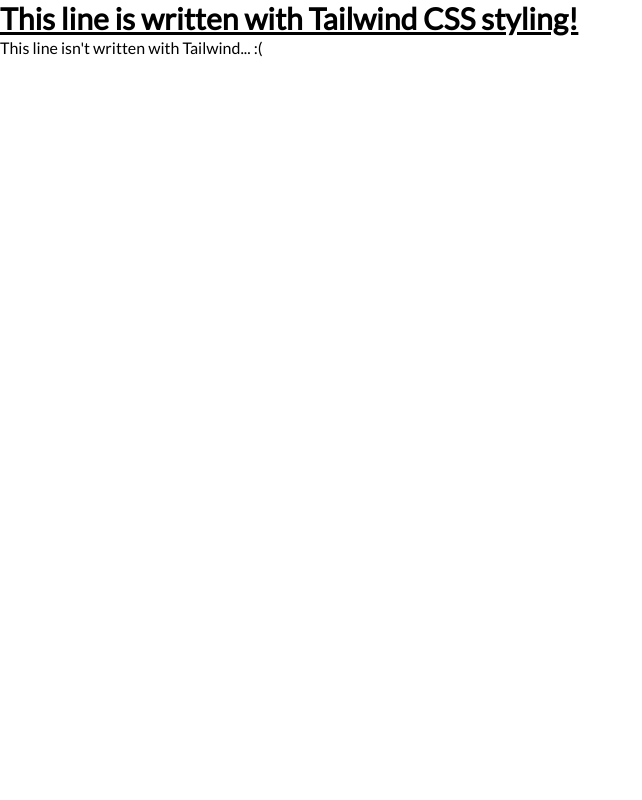
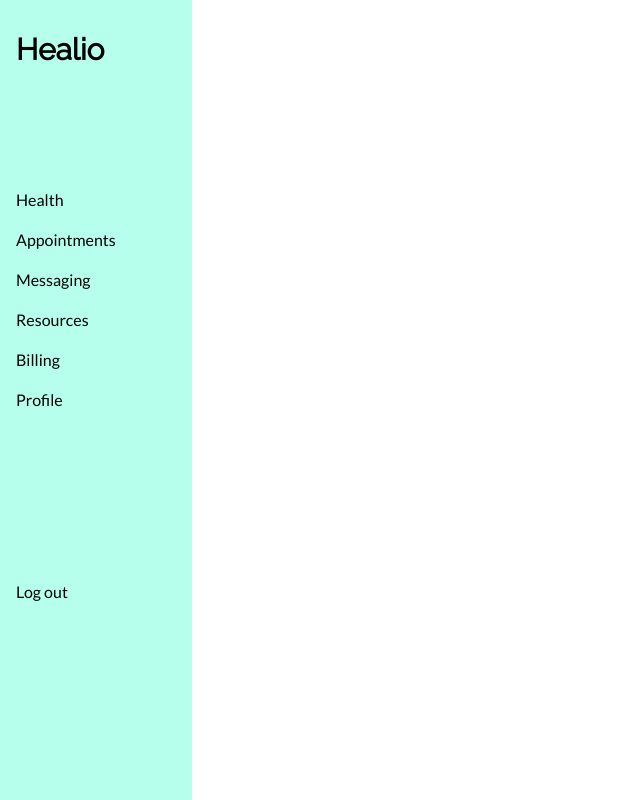
Before and after one commit to Jasonxu5/Healio, a React (Create React App) app: page / in a window 1280 px wide. Shown: the whole page, without its empty margins (0-642 px from the left). Built offline with nearby package versions, Linux system fonts and the light colour scheme.

Commit message:
started navbar

```diff
--- a/public/index.html
+++ b/public/index.html
@@ -3,14 +3,11 @@
   <head>
     <meta charset="utf-8" />
     <link rel="icon" href="%PUBLIC_URL%/favicon.ico" />
+    <!-- Placeholder icon; will replace once our icon is made -->
     <link href='https://fonts.googleapis.com/css?family=Lato' rel='stylesheet'>
-    <meta name="viewport" content="width=device-width, initial-scale=1" />
-    <meta name="theme-color" content="#000000" />
-    <meta
-      name="description"
-      content="Web site created using create-react-app"
-    />
-    <link rel="apple-touch-icon" href="%PUBLIC_URL%/logo192.png" />
+    <link href='https://fonts.googleapis.com/css?family=Raleway' rel='stylesheet'>
+    <meta name="author" content="Jerome Orille">
+    <meta name="description" content="Healio web application">
     <!--
       manifest.json provides metadata used when your web app is installed on a
       user's mobile device or desktop. See https://developers.google.com/web/fundamentals/web-app-manifest/
@@ -25,20 +22,10 @@
       work correctly both with client-side routing and a non-root public URL.
       Learn how to configure a non-root public URL by running `npm run build`.
     -->
-    <title>React App</title>
+    <title>Healio</title>
   </head>
   <body>
     <noscript>You need to enable JavaScript to run this app.</noscript>
     <div id="root"></div>
-    <!--
-      This HTML file is a template.
-      If you open it directly in the browser, you will see an empty page.
-
-      You can add webfonts, meta tags, or analytics to this file.
-      The build step will place the bundled scripts into the <body> tag.
-
-      To begin the development, run `npm start` or `yarn start`.
-      To create a production bundle, use `npm run build` or `yarn build`.
-    -->
   </body>
 </html>
--- a/src/App.js
+++ b/src/App.js
@@ -1,16 +1,30 @@
-
+import { Route, Routes } from 'react-router-dom';
+import NavBar from './NavBar.js';
 
 function App() {
   return (
-    <div className="App">
-      <header className="App-header">
-        <h1 className="text-3xl font-bold underline">
-          This line is written with Tailwind CSS styling!
-        </h1>
-        <h1>
-          This line isn't written with Tailwind... :(
-        </h1>
-      </header>
+    <div>
+      <NavBar />
+      <Routes>
+        <Route path="/">
+
+        </Route>
+        <Route path="/appointments">
+
+        </Route>
+        <Route path="/messages">
+
+        </Route>
+        <Route path="/resources">
+
+        </Route>
+        <Route path="/billing">
+
+        </Route>
+        <Route path="/profile">
+
+        </Route>
+      </Routes>
     </div>
   );
 }
--- /dev/null
+++ b/src/NavBar.js
@@ -0,0 +1,22 @@
+import { NavLink } from 'react-router-dom';
+
+export default function NavBar() {
+    return (
+        <nav className="px-4 bg-[#B5FFEC] w-48 h-screen">
+            <h1 className="font-heading text-3xl font-bold py-8">
+                Healio
+            </h1>
+            <ul className="my-20">
+                <li className="py-2"><NavLink to="/">Health</NavLink></li>
+                <li className="py-2"><NavLink to="/appointments">Appointments</NavLink></li>
+                <li className="py-2"><NavLink to="/messages">Messaging</NavLink></li>
+                <li className="py-2"><NavLink to="/resources">Resources</NavLink></li>
+                <li className="py-2"><NavLink to="/billing">Billing</NavLink></li>
+                <li className="py-2"><NavLink to="/profile">Profile</NavLink></li>
+            </ul>
+            <footer className="py-20">
+                <p>Log out</p>
+            </footer>
+        </nav>
+    )
+}
--- a/src/index.css
+++ b/src/index.css
@@ -1,7 +1,3 @@
 @tailwind base;
 @tailwind components;
 @tailwind utilities;
-
-body {
-  font-family: "lato";
-}
--- a/tailwind.config.js
+++ b/tailwind.config.js
@@ -4,6 +4,10 @@ module.exports = {
   ],
   theme: {
     extend: {},
+    fontFamily: {
+      sans: ['Lato', 'sans-serif'],
+      heading: ['Raleway', 'sans-seif']
+    }
   },
   plugins: [],
 }
```
